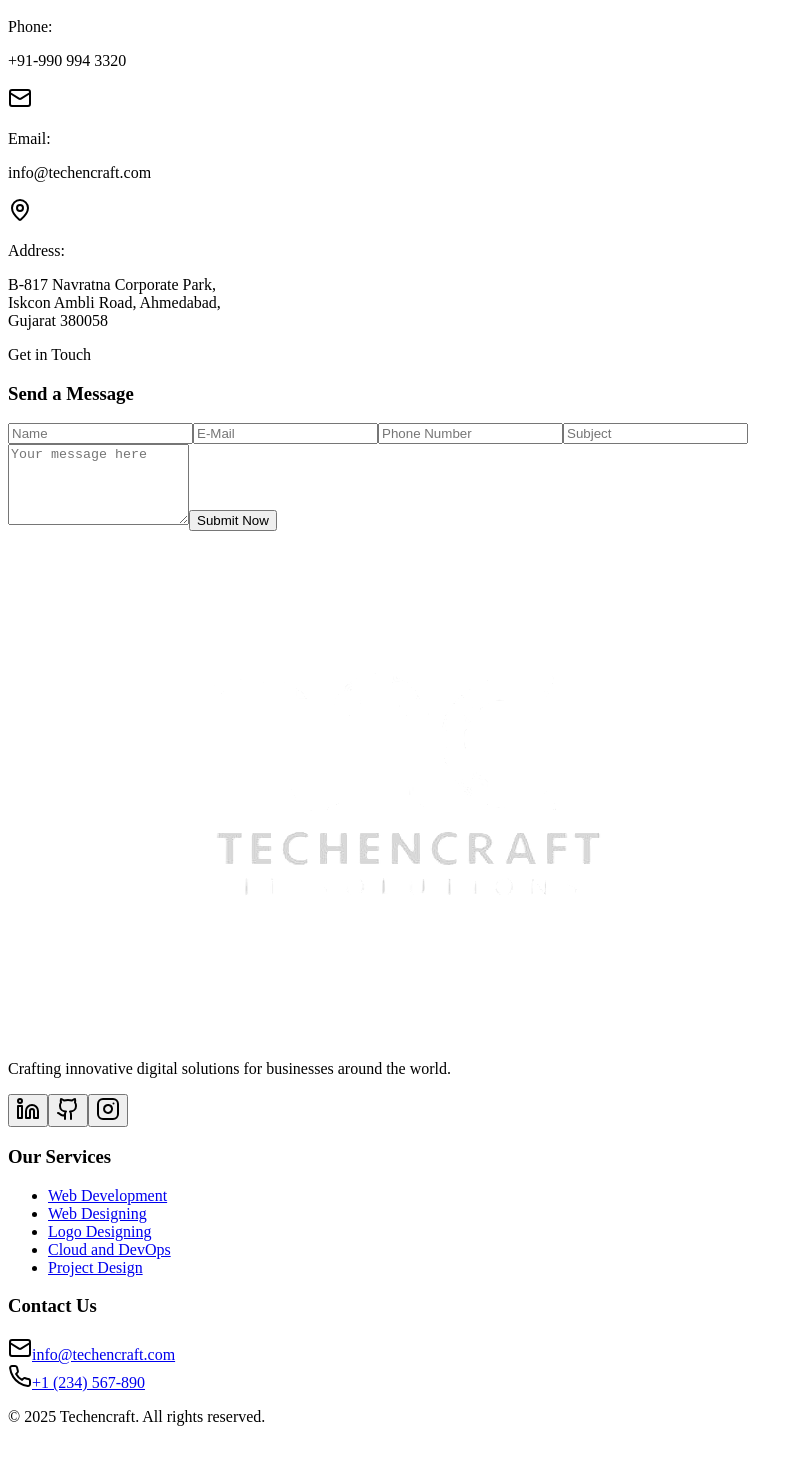
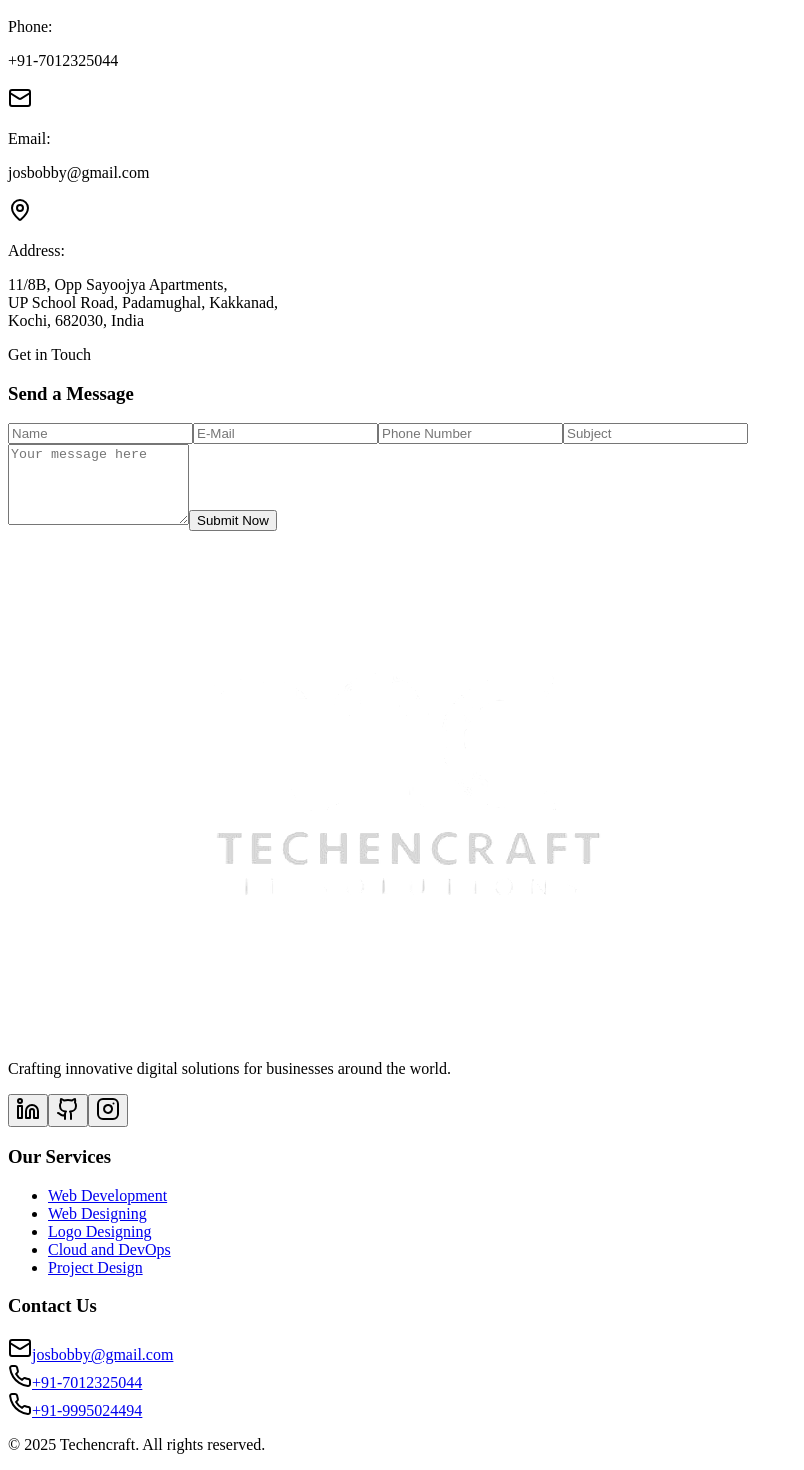
Before and after one commit to kallungal1234/techencraft-web-canvas, a Next.js app: page /Index in a window 1280 px wide. Shown: the part 7583-9053 px from the top of the page, without its empty margins (0-804 px from the left). Before the commit the page ends 9025 px from the top, so only its background shows below. Built offline with nearby package versions, Linux system fonts and the light colour scheme.

Commit message:
contact details updated

```diff
--- a/src/components/ContactSection.tsx
+++ b/src/components/ContactSection.tsx
@@ -79,14 +79,14 @@ const ContactSection = () => {
               <Phone className="w-5 h-5 mt-1" />
               <div>
                 <p className="font-semibold">Phone:</p>
-                <p>+91-990 994 3320</p>
+                <p>+91-7012325044</p>
               </div>
             </div>
             <div className="flex items-start gap-3">
               <Mail className="w-5 h-5 mt-1" />
               <div>
                 <p className="font-semibold">Email:</p>
-                <p>info@techencraft.com</p>
+                <p>josbobby@gmail.com</p>
               </div>
             </div>
             <div className="flex items-start gap-3">
@@ -94,11 +94,11 @@ const ContactSection = () => {
               <div>
                 <p className="font-semibold">Address:</p>
                 <p>
-                  B-817 Navratna Corporate Park,
+                  11/8B, Opp Sayoojya Apartments,
                   <br />
-                  Iskcon Ambli Road, Ahmedabad,
+                  UP School Road, Padamughal, Kakkanad,
                   <br />
-                  Gujarat 380058
+                  Kochi, 682030, India
                 </p>
               </div>
             </div>
--- a/src/components/Footer.tsx
+++ b/src/components/Footer.tsx
@@ -63,16 +63,22 @@ const Footer = () => {
             <div className="space-y-3">
               <div className="flex items-center">
                 <Mail className="h-5 w-5 mr-3 text-tech-blue-200" />
-                <a href="mailto:info@techencraft.com" className="text-tech-blue-100 hover:text-white transition-colors duration-200">
-                  info@techencraft.com
+                <a href="mailto:josbobby@gmail.com" className="text-tech-blue-100 hover:text-white transition-colors duration-200">
+                  josbobby@gmail.com
                 </a>
               </div>
-              <div className="flex items-center">
+                <div className="flex items-center">
                 <Phone className="h-5 w-5 mr-3 text-tech-blue-200" />
-                <a href="tel:+1234567890" className="text-tech-blue-100 hover:text-white transition-colors duration-200">
-                  +1 (234) 567-890
+                <a href="tel:+917012325044" className="text-tech-blue-100 hover:text-white transition-colors duration-200">
+                +91-7012325044
                 </a>
-              </div>
+                </div>
+                <div className="flex items-center">
+                <Phone className="h-5 w-5 mr-3 text-tech-blue-200" />
+                <a href="tel:+919995024494" className="text-tech-blue-100 hover:text-white transition-colors duration-200">
+                +91-9995024494
+                </a>
+                </div>
             </div>
           </div>
         </div>
```
